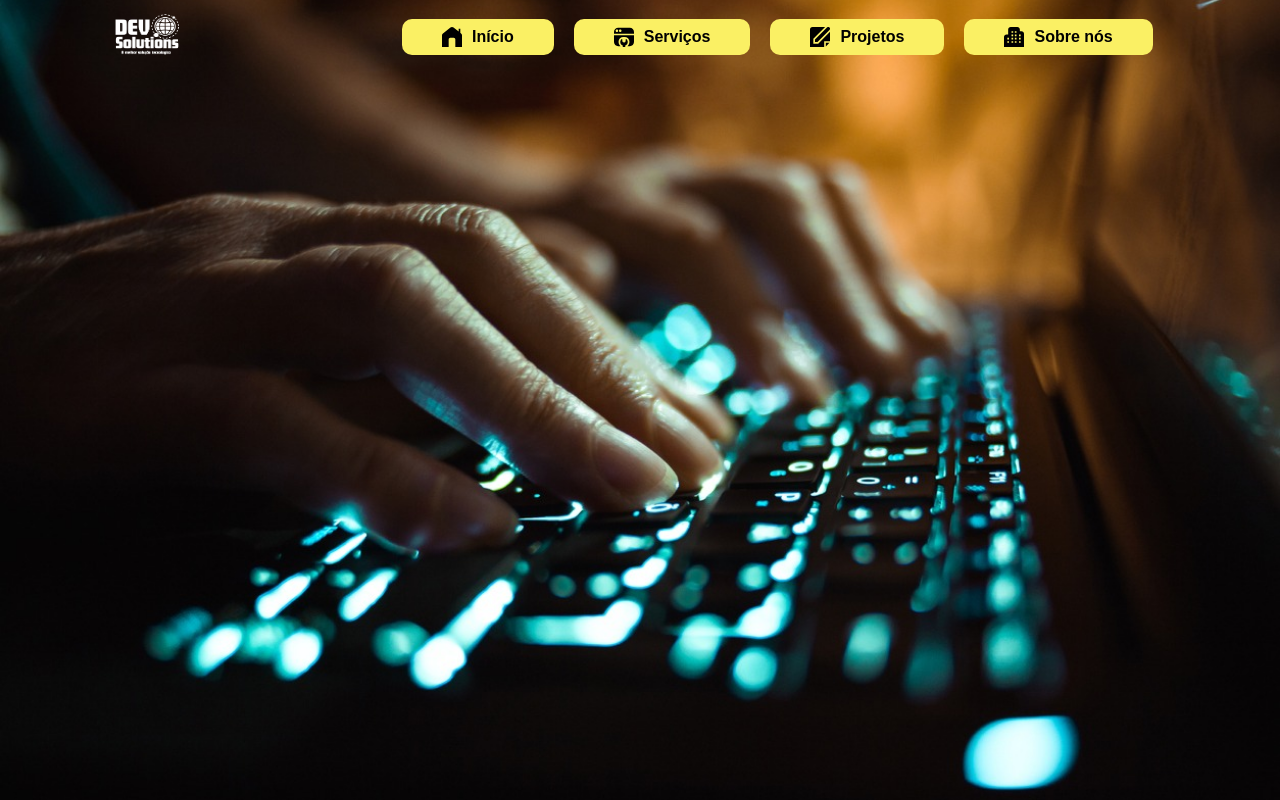
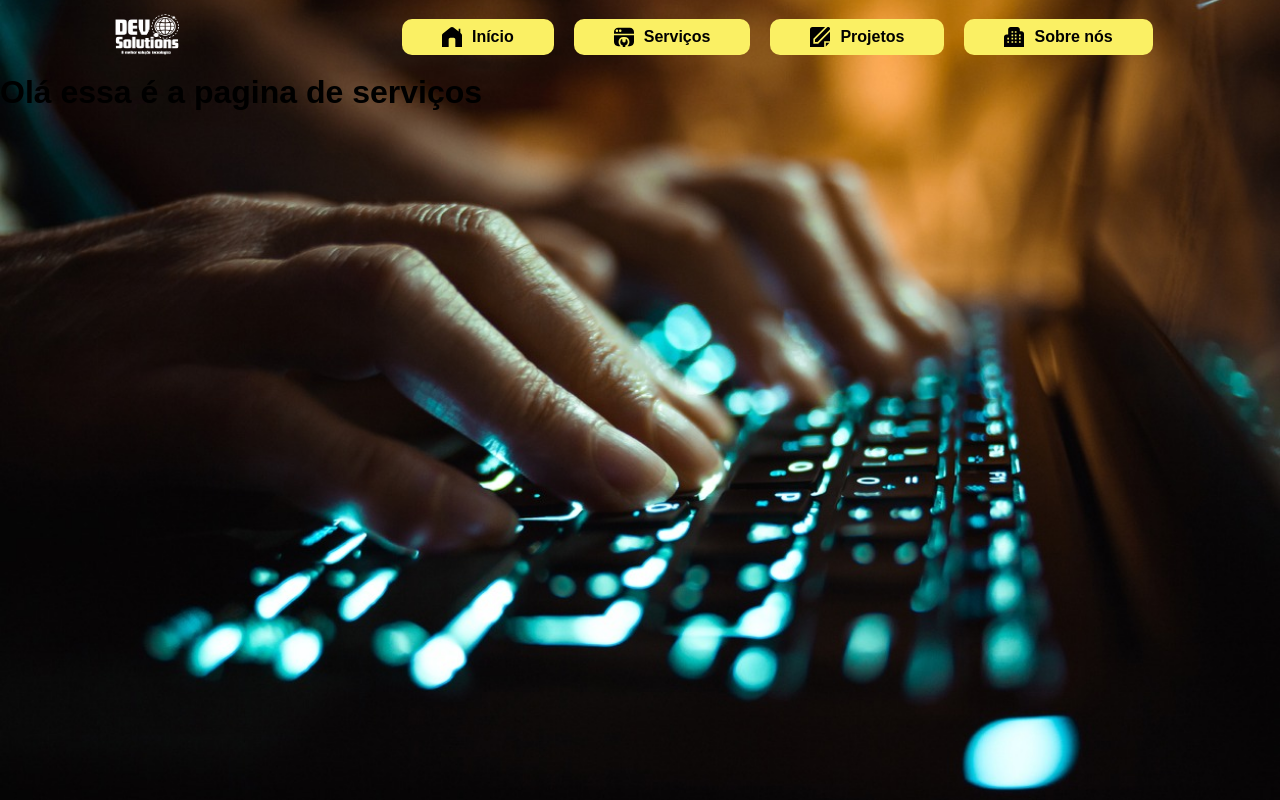
Before and after one commit to vitordsb/DevSolutions, a React (Vite) app: page /aboutus in a window 1280 px wide. Built offline with nearby package versions, Linux system fonts and the light colour scheme.

Commit message:
fix bugs in css

```diff
--- a/package.json
+++ b/package.json
@@ -13,8 +13,7 @@
     "framer-motion": "^12.5.0",
     "react": "^19.0.0",
     "react-dom": "^19.0.0",
-    "react-router-dom": "^7.3.0",
-    "styled-components": "^6.1.15"
+    "react-router-dom": "^7.3.0"
   },
   "devDependencies": {
     "@eslint/js": "^9.21.0",
@@ -25,6 +24,7 @@
     "eslint-plugin-react-hooks": "^5.1.0",
     "eslint-plugin-react-refresh": "^0.4.19",
     "globals": "^15.15.0",
+    "styled-components": "^6.1.17",
     "typescript": "~5.7.2",
     "typescript-eslint": "^8.24.1",
     "vite": "^6.2.0"
--- a/src/App.tsx
+++ b/src/App.tsx
@@ -3,7 +3,9 @@ import "./Globals.css"
 import Home from "./pages/Home/Home"
 import Header from "./components/Header/Header"
 import Services from "./pages/Services/Services"
+import Aboutus from "./pages/Aboutus/Aboutus"
 import { AnimatePresence } from "framer-motion"
+
 const App = () => {
   const location = useLocation()
   return (
@@ -12,7 +14,8 @@ const App = () => {
       <AnimatePresence mode="wait">
         <Routes location={location} key={location.pathname}>
           <Route path="/" element={<Home />} />
-          <Route path="/services" element={<Services/>}/>
+          <Route path="/services" element={<Services />} />
+          <Route path="/aboutus" element={<Aboutus />} />
         </Routes>
       </AnimatePresence>
     </>
--- a/src/pages/Aboutus/Aboutus.module.css
+++ b/src/pages/Aboutus/Aboutus.module.css
@@ -0,0 +1,7 @@
+.container {
+    display: flex;
+    flex-direction: column;
+    justify-content: center;
+    align-items: center;
+    height: 100vh;
+}
--- a/src/pages/Aboutus/Aboutus.tsx
+++ b/src/pages/Aboutus/Aboutus.tsx
@@ -1,7 +1,9 @@
+import "./Aboutus.module.css"
+
 const Aboutus = () => {
   return (
-    <div>
-      oi
+    <div className='Container'>
+      <h1>Olá essa é a pagina de serviços</h1>
     </div>
   )
 }
--- a/src/pages/Home/Home.tsx
+++ b/src/pages/Home/Home.tsx
@@ -8,7 +8,7 @@ const Home = () => {
             <div className={style.home}>
                 <div className={style.banner}>
                     <div className={style.leftside}>
-                        <h1>Se está procurando uma solução eficiente, funcional e tecnológica para a sua empresa?</h1>
+                        <h1>Está procurando uma solução eficiente, funcional e tecnológica para a sua empresa?</h1>
                         <p>A DevSolutions pode te ajudar, entre em contato agora para resolver seus problemas!</p>
                         <div className={style.seo}>
                             <a href="#" className={style.button}>
```
Also changed, not shown: src/components/Header/Header.tsx (line endings or trailing spaces), 1 other file (tests, documents, lock files or other folders).
